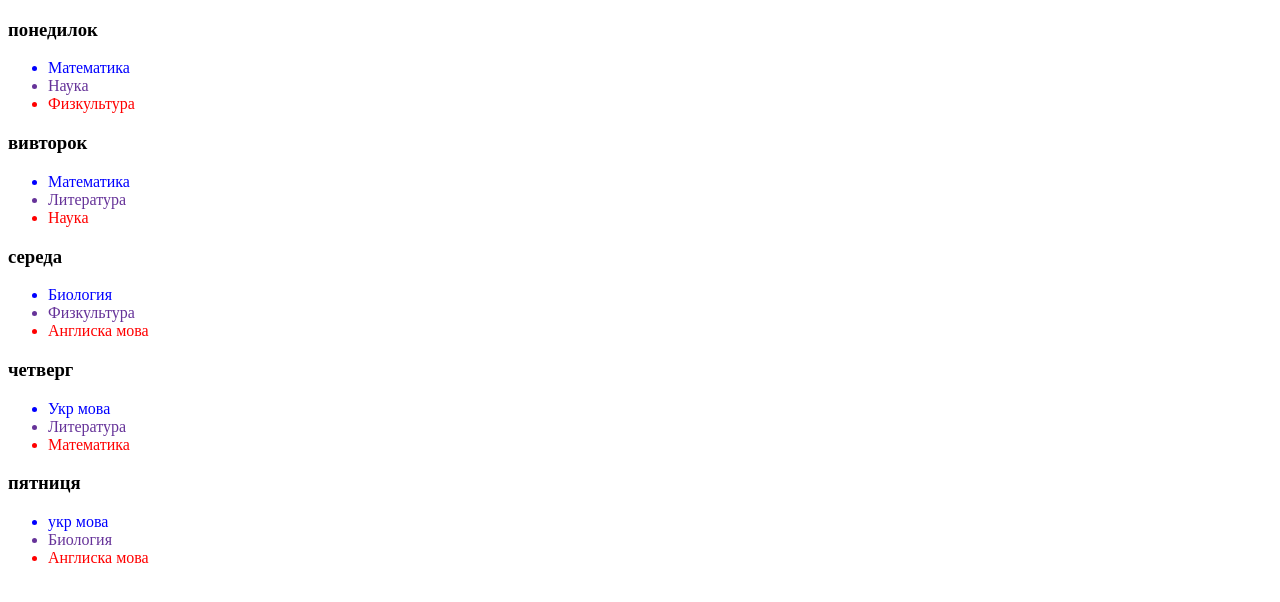
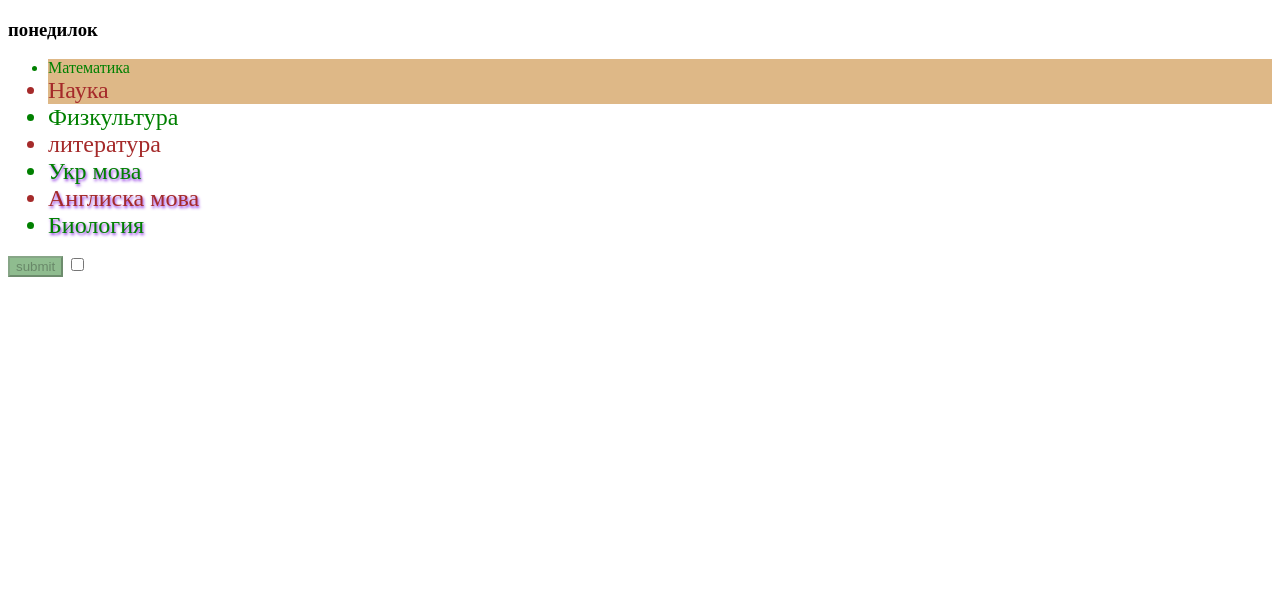
Before and after one commit to MuratDekush/Hw-8, a plain HTML site: page index.html in a window 1280 px wide. Drawn offline with Linux system fonts and the light colour scheme.

Commit message:
сделал

```diff
--- a/css/style.css
+++ b/css/style.css
@@ -1,12 +1,38 @@
-ul li:nth-child(1) {
+li:nth-child(1) {
     color: blue;
 
 }
 
-ul li:nth-child(2) {
+li:nth-child(2) {
     color: rebeccapurple;
 }
 
-ul li:nth-child(3) {
+li:nth-child(3) {
     color: red;
 }
+
+li:nth-child(even) {
+    color:brown;
+}
+
+li:nth-child(odd) {
+    color:green;
+}
+li:nth-child(n+5){
+    text-shadow: 1px 2px 3px blueviolet;
+}
+li:nth-child(-n+2){
+    background-color: burlywood;
+}
+li:only-child{
+
+}
+.button:disabled {
+background-color: darkseagreen;
+}
+li:not(li:first-child) {
+    font-size: 24px ;
+}
+input:checked {
+    box-shadow: 2px 3px 1px red;
+}
--- a/index.html
+++ b/index.html
@@ -12,8 +12,14 @@
       <li>Математика</li>
       <li>Наука</li>
       <li>Физкультура</li>
+      <li>литература</li>
+      <li>Укр мова</li>
+      <li>Англиска мова</li>
+      <li>Биология</li>
     </ul>
-    <h3>вивторок</h3>
+    <button disabled class="button" type="submit">submit</button>
+    <input type="checkbox">
+    <!-- <h3>вивторок</h3>
     <ul>
       <li>Математика</li>
       <li>Литература</li>
@@ -36,6 +42,6 @@
       <li>укр мова</li>
       <li>Биология</li>
       <li>Англиска мова</li>
-    </ul>
+    </ul> -->
   </body>
 </html>
```
